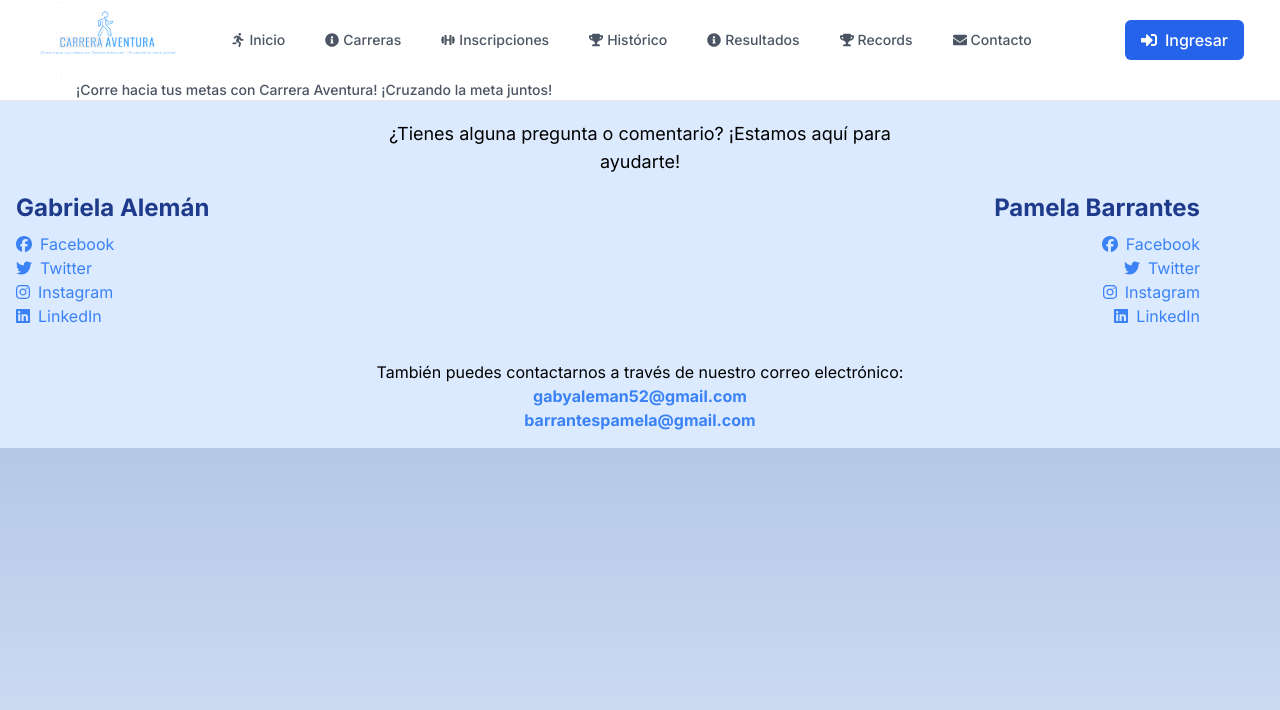
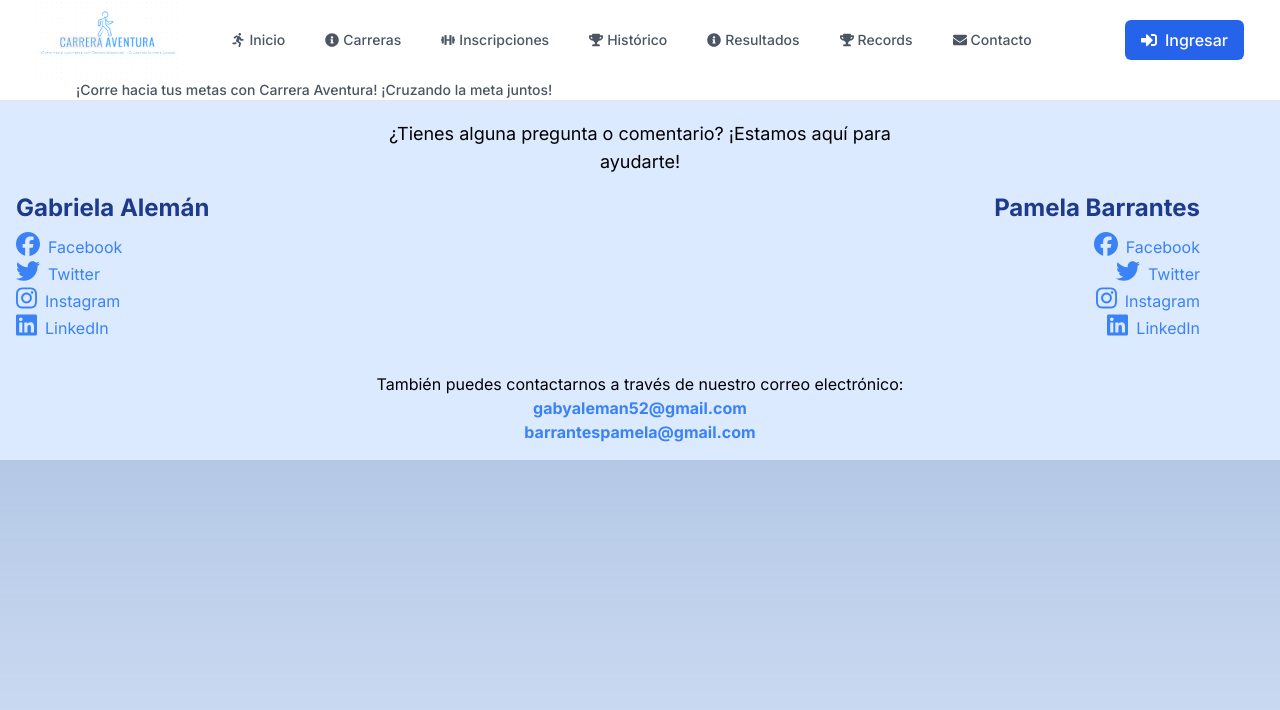
Before and after one commit to Pame2103/CarrerasAventura-S.A, a Next.js app: page /Cliente/Contact in a window 1280 px wide. Shown: the top 710 px of the page. Built offline with nearby package versions, Linux system fonts and the light colour scheme.

Commit message:
cambios en contacto

```diff
--- a/src/app/Cliente/Contact/page.tsx
+++ b/src/app/Cliente/Contact/page.tsx
@@ -1,4 +1,5 @@
-import React from 'react'
+'use client'
+import React from 'react';
 import { FontAwesomeIcon } from '@fortawesome/react-fontawesome';
 import Navbar from '@/app/componentes/navbar';
 import {
@@ -8,15 +9,13 @@ import {
   faLinkedin,
 } from '@fortawesome/free-brands-svg-icons';
 
-
 export default function Contact() {
   return (
     <div>
       <Navbar />
       <br />
       <br />
-     <div className="container mx-auto p-4 text-center bg-blue-100">
-
+      <div className="container mx-auto p-4 text-center bg-blue-100">
         <h1 className="text-4xl font-bold mb-4 text-blue-900">Contáctanos</h1>
         <p className="text-lg mb-4 mx-auto max-w-xl">
           ¿Tienes alguna pregunta o comentario? ¡Estamos aquí para ayudarte!
@@ -24,7 +23,7 @@ export default function Contact() {
 
         <div className="flex justify-between mb-8">
           {/* Sección para la primera persona */}
-          <div className="w-1/3 text-left"> {/* Cambié el ancho a 1/3 */}
+          <div className="w-1/3 text-left">
             <h2 className="text-2xl font-bold mb-2 text-blue-900">Gabriela Alemán</h2>
 
             <a
@@ -33,7 +32,7 @@ export default function Contact() {
               rel="noopener noreferrer"
               className="text-blue-500"
             >
-              <FontAwesomeIcon icon={faFacebook} className="mr-2" />
+              <FontAwesomeIcon icon={faFacebook} style={{ fontSize: '1.5rem' }} className="mr-2" />
               Facebook
             </a>
             <br />
@@ -43,7 +42,7 @@ export default function Contact() {
               rel="noopener noreferrer"
               className="text-blue-500"
             >
-              <FontAwesomeIcon icon={faTwitter} className="mr-2" />
+              <FontAwesomeIcon icon={faTwitter} style={{ fontSize: '1.5rem' }} className="mr-2" />
               Twitter
             </a>
             <br />
@@ -53,7 +52,7 @@ export default function Contact() {
               rel="noopener noreferrer"
               className="text-blue-500"
             >
-              <FontAwesomeIcon icon={faInstagram} className="mr-2" />
+              <FontAwesomeIcon icon={faInstagram} style={{ fontSize: '1.5rem' }} className="mr-2" />
               Instagram
             </a>
             <br />
@@ -63,22 +62,21 @@ export default function Contact() {
               rel="noopener noreferrer"
               className="text-blue-500"
             >
-              <FontAwesomeIcon icon={faLinkedin} className="mr-2" />
+              <FontAwesomeIcon icon={faLinkedin} style={{ fontSize: '1.5rem' }} className="mr-2" />
               LinkedIn
             </a>
           </div>
 
           {/* Sección para la segunda persona */}
-          <div className="w-1/3 text-right pr-16"> {/* Cambié el ancho a 1/3 y añadí margen a la derecha */}
+          <div className="w-1/3 text-right pr-16">
             <h2 className="text-2xl font-bold mb-2 text-blue-900">Pamela Barrantes</h2>
             <a
               href="https://www.facebook.com/gaby.aleman.08?locale=es_LA"
-
               target="_blank"
               rel="noopener noreferrer"
               className="text-blue-500"
             >
-              <FontAwesomeIcon icon={faFacebook} className="mr-2" />
+              <FontAwesomeIcon icon={faFacebook} style={{ fontSize: '1.5rem' }} className="mr-2" />
               Facebook
             </a>
             <br />
@@ -88,7 +86,7 @@ export default function Contact() {
               rel="noopener noreferrer"
               className="text-blue-500"
             >
-              <FontAwesomeIcon icon={faTwitter} className="mr-2" />
+              <FontAwesomeIcon icon={faTwitter} style={{ fontSize: '1.5rem' }} className="mr-2" />
               Twitter
             </a>
             <br />
@@ -98,7 +96,7 @@ export default function Contact() {
               rel="noopener noreferrer"
               className="text-blue-500"
             >
-              <FontAwesomeIcon icon={faInstagram} className="mr-2" />
+              <FontAwesomeIcon icon={faInstagram} style={{ fontSize: '1.5rem' }} className="mr-2" />
               Instagram
             </a>
             <br />
@@ -108,7 +106,7 @@ export default function Contact() {
               rel="noopener noreferrer"
               className="text-blue-500"
             >
-              <FontAwesomeIcon icon={faLinkedin} className="mr-2" />
+              <FontAwesomeIcon icon={faLinkedin} style={{ fontSize: '1.5rem' }} className="mr-2" />
               LinkedIn
             </a>
           </div>
@@ -123,7 +121,6 @@ export default function Contact() {
           barrantespamela@gmail.com
         </p>
       </div>
-
     </div>
-  )
+  );
 }
```
